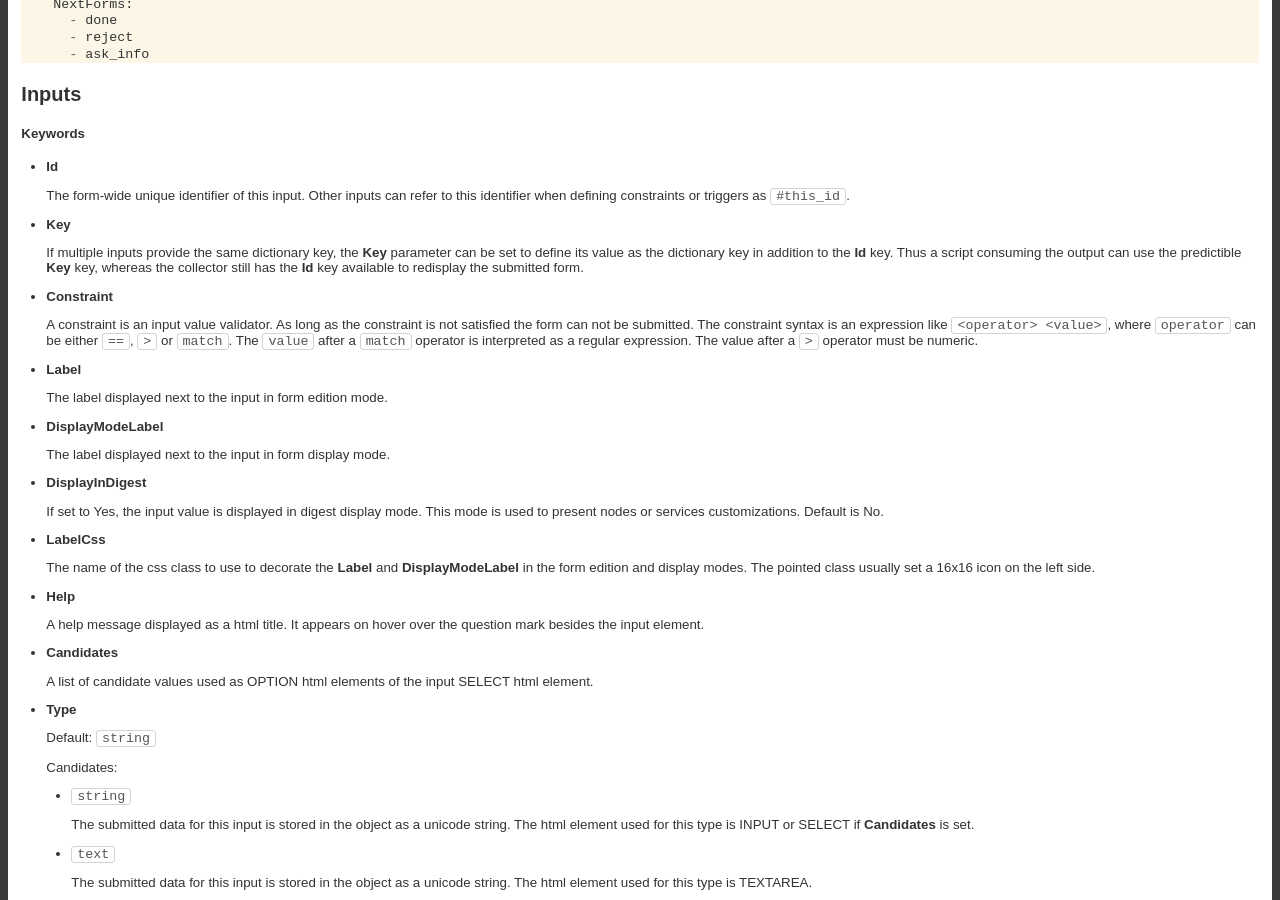
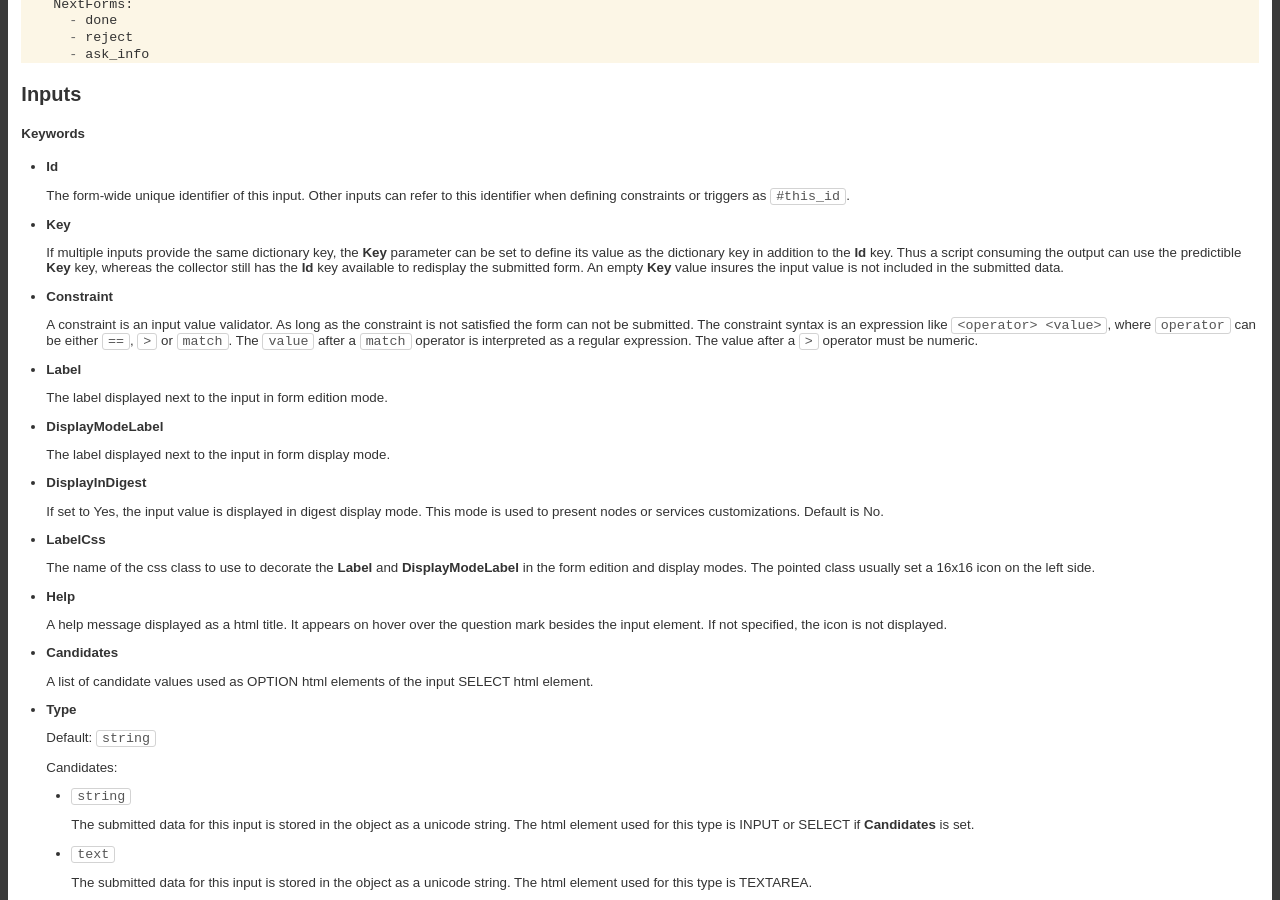
Before and after one commit to opensvc/docs.opensvc.com, a Sphinx documentation site: the page built from source/collector.forms.rst, in a window 1280 px wide and 900 px high, scrolled down 2909 px. Built offline with Sphinx 7.4.7, drawn with Linux system fonts in a browser that asks for light colours; comment, search, counter and statistics services are not loaded.

Commit message:
Update the Key form input description

```diff
--- a/source/collector.forms.rst
+++ b/source/collector.forms.rst
@@ -212,7 +212,7 @@ Keywords
 
 * **Key**
 
-  If multiple inputs provide the same dictionary key, the **Key** parameter can be set to define its value as the dictionary key in addition to the **Id** key. Thus a script consuming the output can use the predictible **Key** key, whereas the collector still has the **Id** key available to redisplay the submitted form.
+  If multiple inputs provide the same dictionary key, the **Key** parameter can be set to define its value as the dictionary key in addition to the **Id** key. Thus a script consuming the output can use the predictible **Key** key, whereas the collector still has the **Id** key available to redisplay the submitted form. An empty **Key** value insures the input value is not included in the submitted data.
 
 * **Constraint**
 
@@ -236,7 +236,7 @@ Keywords
 
 * **Help**
 
-  A help message displayed as a html title. It appears on hover over the question mark besides the input element.
+  A help message displayed as a html title. It appears on hover over the question mark besides the input element. If not specified, the icon is not displayed.
 
 * **Candidates**
 
```
